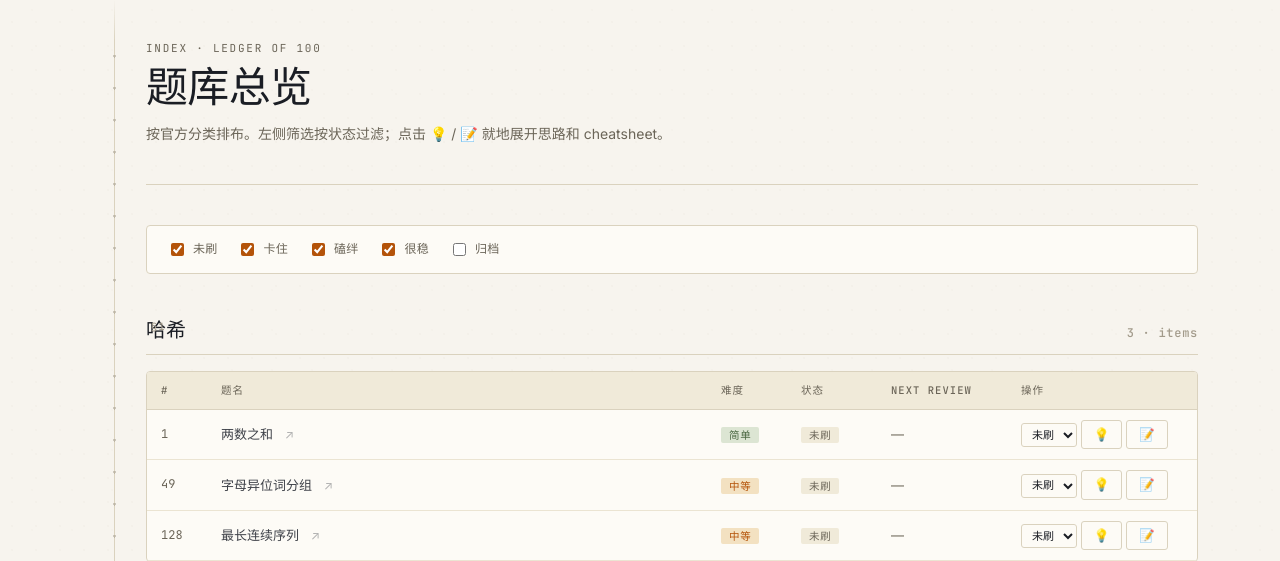
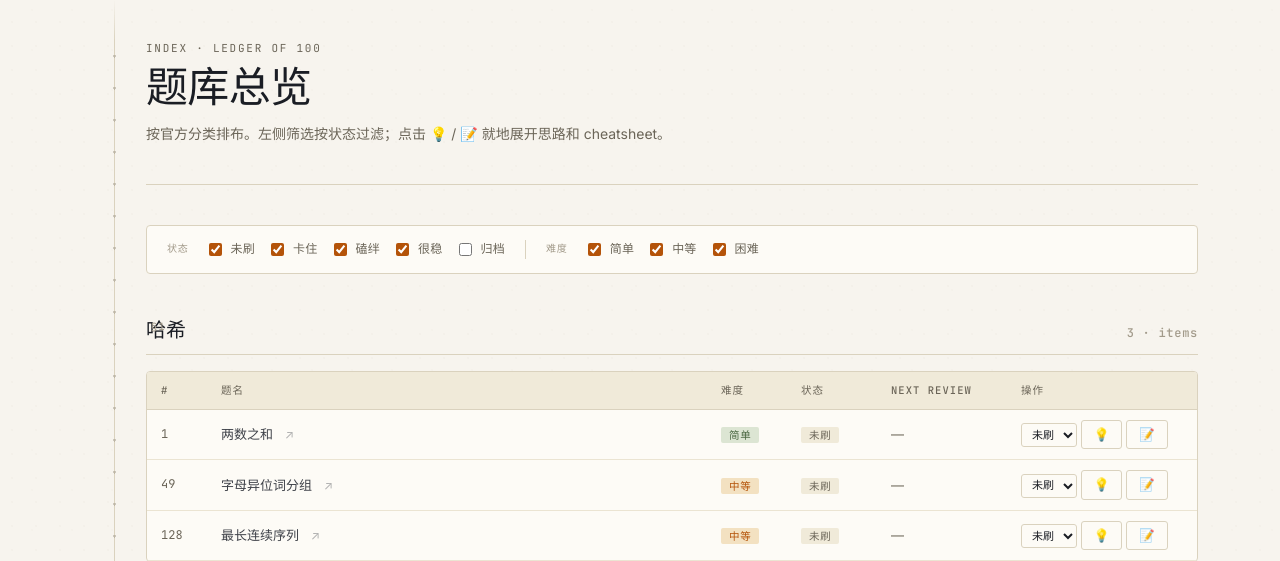
Before and after one commit to jadehare818/leetcode-hot100, a Flask app: page /problems in a window 1280 px wide. Shown: the part 62-623 px from the top of the page. Run offline with Flask 3, Linux system fonts and the light colour scheme.

Commit message:
feat(problems): add difficulty filter alongside status filter
The problem index only allowed filtering by status (todo/shaky/solid/…).
Add a second filter group for difficulty (简单 / 中等 / 困难). Groups
combine as AND across dimensions and OR within — same convention users
already know from typical tag pickers.

- filter checkboxes carry data-filter-group=<dim> data-filter=<value>
- rows carry data-status + data-difficulty
- applyFilters() reads all groups, hides a row if any group excludes it
- CSS separates the two groups with a divider and adds small labels

Co-Authored-By: Claude Opus 4.8 <noreply@anthropic.com>

```diff
--- a/static/app.js
+++ b/static/app.js
@@ -224,15 +224,24 @@ if (noteBtn) {
   });
 }
 
-// 全表过滤
+// 全表过滤:多组筛选(状态 / 难度) —— 组内 OR,组间 AND。
+// 每个 checkbox 必须带 data-filter-group="<组名>" + data-filter="<值>"。
+// 每行 <tr> 用 data-<组名> 匹配对应组的值。
 function applyFilters() {
-  const active = new Set();
+  const groups = new Map();  // group → Set(active values)
   document.querySelectorAll('[data-filter]').forEach(cb => {
-    if (cb.checked) active.add(cb.dataset.filter);
+    const group = cb.dataset.filterGroup || 'status';  // 老兼容
+    if (!groups.has(group)) groups.set(group, new Set());
+    if (cb.checked) groups.get(group).add(cb.dataset.filter);
   });
   document.querySelectorAll('tr[data-status]').forEach(row => {
-    const st = row.dataset.status;
-    row.classList.toggle('hidden', !active.has(st));
+    let visible = true;
+    for (const [group, active] of groups) {
+      const value = row.dataset[group];
+      if (value === undefined) continue;  // 该行不带这个维度,不参与本组筛选
+      if (!active.has(value)) { visible = false; break; }
+    }
+    row.classList.toggle('hidden', !visible);
   });
 }
 document.querySelectorAll('[data-filter]').forEach(cb => cb.addEventListener('change', applyFilters));
--- a/static/style.css
+++ b/static/style.css
@@ -545,6 +545,19 @@ h3 {
   font-family: var(--font-mono);
   font-size: 12px;
   letter-spacing: 0.02em;
+}
+.filters .filter-group {
+  display: inline-flex; align-items: center; gap: 12px; flex-wrap: wrap;
+  padding-right: 20px;
+  border-right: 1px solid var(--line);
+}
+.filters .filter-group:last-child { border-right: none; padding-right: 0; }
+.filters .filter-label {
+  color: var(--muted-2);
+  text-transform: uppercase;
+  letter-spacing: 0.08em;
+  font-size: 10px;
+  padding-right: 4px;
 }
 .filters label {
   cursor: pointer; user-select: none;
--- a/templates/problems.html
+++ b/templates/problems.html
@@ -11,11 +11,20 @@
 {% set status_zh = {'todo':'未刷','forgot':'卡住','shaky':'磕绊','solid':'很稳','archived':'归档'} %}
 
 <div class="filters">
-  <label><input type="checkbox" data-filter="todo" checked> 未刷</label>
-  <label><input type="checkbox" data-filter="forgot" checked> 卡住</label>
-  <label><input type="checkbox" data-filter="shaky" checked> 磕绊</label>
-  <label><input type="checkbox" data-filter="solid" checked> 很稳</label>
-  <label><input type="checkbox" data-filter="archived"> 归档</label>
+  <span class="filter-group">
+    <span class="filter-label">状态</span>
+    <label><input type="checkbox" data-filter-group="status" data-filter="todo" checked> 未刷</label>
+    <label><input type="checkbox" data-filter-group="status" data-filter="forgot" checked> 卡住</label>
+    <label><input type="checkbox" data-filter-group="status" data-filter="shaky" checked> 磕绊</label>
+    <label><input type="checkbox" data-filter-group="status" data-filter="solid" checked> 很稳</label>
+    <label><input type="checkbox" data-filter-group="status" data-filter="archived"> 归档</label>
+  </span>
+  <span class="filter-group">
+    <span class="filter-label">难度</span>
+    <label><input type="checkbox" data-filter-group="difficulty" data-filter="简单" checked> 简单</label>
+    <label><input type="checkbox" data-filter-group="difficulty" data-filter="中等" checked> 中等</label>
+    <label><input type="checkbox" data-filter-group="difficulty" data-filter="困难" checked> 困难</label>
+  </span>
 </div>
 
 {% for cat in categories %}
@@ -30,7 +39,7 @@
     </thead>
     <tbody>
     {% for p in cat.problems %}
-      <tr data-status="{{ p.status }}">
+      <tr data-status="{{ p.status }}" data-difficulty="{{ p.difficulty }}">
         <td>{{ p.id }}</td>
         <td>
           <a href="{{ url_for('problem_detail', pid=p.id) }}">{{ p.title }}</a>
@@ -51,7 +60,7 @@
           <button class="btn ghost cs-toggle" data-pid="{{ p.id }}" title="Cheatsheet">📝</button>
         </td>
       </tr>
-      <tr class="cs-row" data-status="{{ p.status }}">
+      <tr class="cs-row" data-status="{{ p.status }}" data-difficulty="{{ p.difficulty }}">
         <td colspan="6" style="padding: 0;">
           <div class="note-panel" data-pid="{{ p.id }}"></div>
           <div class="cs-panel" data-pid="{{ p.id }}"></div>
```
